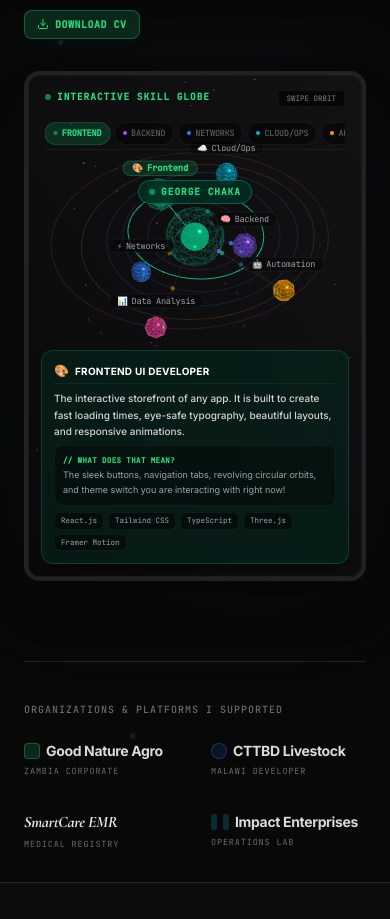
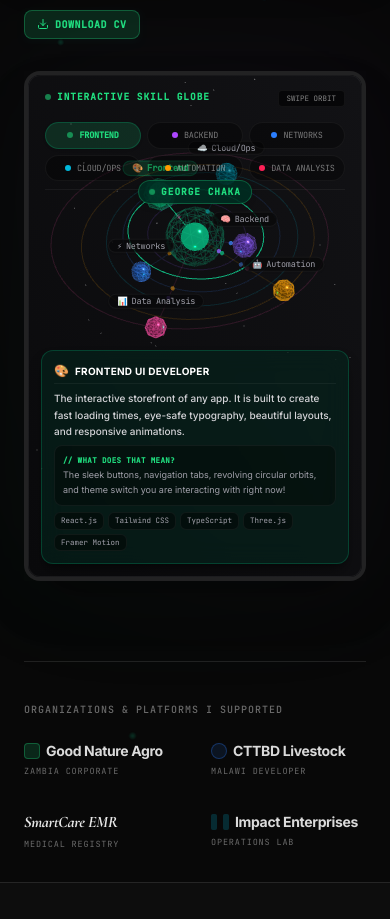
Before and after one commit to MihjiChaka/mihjigeorgechaka, a React (Vite) app: page / in a window 390 px wide. Shown: the part 1060-1979 px from the top of the page. Built offline with nearby package versions, Linux system fonts and the light colour scheme.

Commit message:
feat(ui): improve node selector layout for mobile
Transitioned the node selector to a grid-based layout for better mobile responsiveness and increased touch targets for improved interaction.

```diff
--- a/src/components/InteractiveSystem3D.tsx
+++ b/src/components/InteractiveSystem3D.tsx
@@ -765,7 +765,7 @@ export function InteractiveSystem3D({ theme = "dark" }: InteractiveSystem3DProps
       </div>
 
       {/* 6-Node Selector Tabs Row */}
-      <div className={`absolute top-[46px] left-4 right-4 z-20 flex justify-between gap-1 overflow-x-auto pb-1 no-scrollbar border-b pointer-events-auto select-none ${
+      <div className={`absolute top-[46px] left-4 right-4 z-20 grid grid-cols-3 sm:flex sm:flex-nowrap sm:justify-between gap-1.5 pb-2 border-b pointer-events-auto select-none ${
         isLight ? "border-zinc-200" : "border-white/5"
       }`}>
         {NODES_EXPLANATION.map((node, i) => {
@@ -774,17 +774,17 @@ export function InteractiveSystem3D({ theme = "dark" }: InteractiveSystem3DProps
             <button
               key={node.name}
               onClick={() => selectNode(i)}
-              className={`flex items-center gap-1 px-2 py-1 rounded-full text-[8.5px] font-mono tracking-tight uppercase cursor-pointer transition-all duration-300 border shrink-0 ${
+              className={`flex items-center justify-center gap-1.5 px-2 py-1.5 rounded-full text-[8.5px] xs:text-[9px] sm:text-[8.5px] font-mono tracking-tight uppercase cursor-pointer transition-all duration-300 border ${
                 isActive
                   ? isLight
-                    ? `${node.lightTextBg} font-bold scale-102 shadow-xs border-${node.color}/30`
-                    : `${node.textBg} font-bold scale-102 shadow-xs border-${node.color}/30`
+                    ? `${node.lightTextBg} font-extrabold shadow-sm border-emerald-500/30`
+                    : `${node.textBg} font-extrabold shadow-sm border-emerald-400/30`
                   : isLight
-                    ? "bg-zinc-100/90 text-zinc-500 border-zinc-200 hover:text-zinc-800 hover:bg-zinc-200/50"
-                    : "bg-black/45 text-white/40 border-white/5 hover:text-white/70 hover:bg-black/60"
+                    ? "bg-zinc-150/80 text-zinc-600 border-zinc-200 hover:text-zinc-800 hover:bg-zinc-200"
+                    : "bg-black/35 text-white/45 border-white/5 hover:text-white/75 hover:bg-black/55"
               }`}
             >
-              <span className={`w-1 h-1 rounded-full ${node.dotColor} ${isActive ? "animate-pulse" : ""}`} />
+              <span className={`w-1.5 h-1.5 rounded-full ${node.dotColor} ${isActive ? "animate-pulse" : ""}`} />
               <span>{node.name}</span>
             </button>
           );
```
